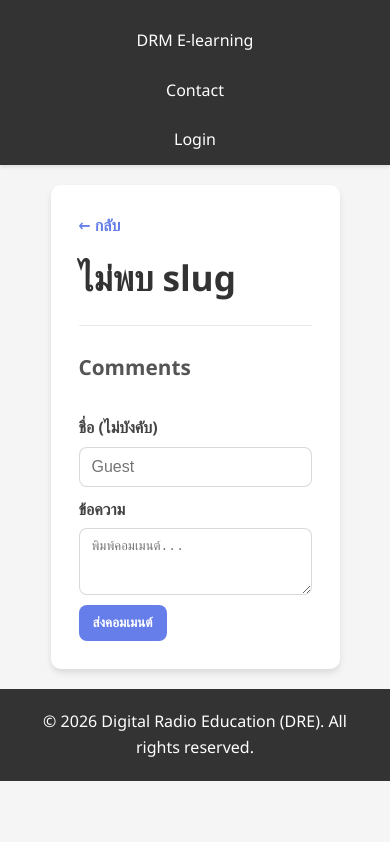
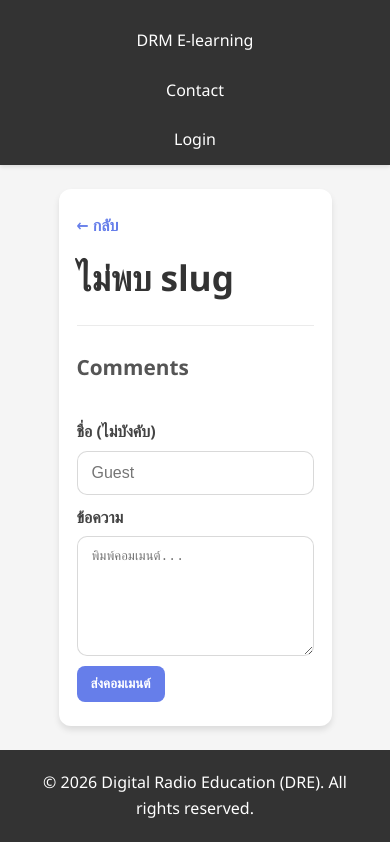
Before and after one commit to phuwishpk/testDRMweb, a website: page frontend/pages/post.html in a window 390 px wide. Shown: the part 594-1436 px from the top of the page. Before the commit the page ends 1375 px from the top, so only its background shows below. Drawn offline with Linux system fonts and the light colour scheme.

Commit message:
update frontend

```diff
--- a/frontend/pages/style-post.css
+++ b/frontend/pages/style-post.css
@@ -12,10 +12,17 @@ main {
   flex: 1;
 }
 
+.container {
+  max-width: 1200px;
+  padding: 48px 24px;
+}
+
 .page-content {
   background: white;
-  padding: 28px;
-  border-radius: 10px;
+  max-width: 860px;
+  margin: 0 auto;
+  padding: 36px 40px;
+  border-radius: 12px;
   box-shadow: 0 4px 6px rgba(0, 0, 0, 0.1);
 }
 
@@ -119,14 +126,14 @@ main {
 
 .comments {
   display: grid;
-  gap: 10px;
-  margin: 12px 0 16px;
+  gap: 14px;
+  margin: 14px 0 20px;
 }
 
 .comment {
   border: 1px solid rgba(0, 0, 0, 0.12);
-  border-radius: 10px;
-  padding: 10px 12px;
+  border-radius: 12px;
+  padding: 14px 16px;
   background: #fafafa;
 }
 
@@ -179,10 +186,14 @@ main {
 .field input,
 .field textarea {
   width: 100%;
-  padding: 10px 12px;
+  padding: 12px 14px;
   border: 1px solid rgba(0, 0, 0, 0.15);
-  border-radius: 8px;
+  border-radius: 10px;
   font-size: 1em;
+}
+
+.field textarea {
+  min-height: 120px;
 }
 
 .actions {
@@ -214,3 +225,14 @@ main {
 .footer {
   margin-top: auto;
 }
+
+@media (max-width: 768px) {
+  .container {
+    padding: 24px 12px;
+  }
+
+  .page-content {
+    max-width: 100%;
+    padding: 24px 18px;
+  }
+}
```
